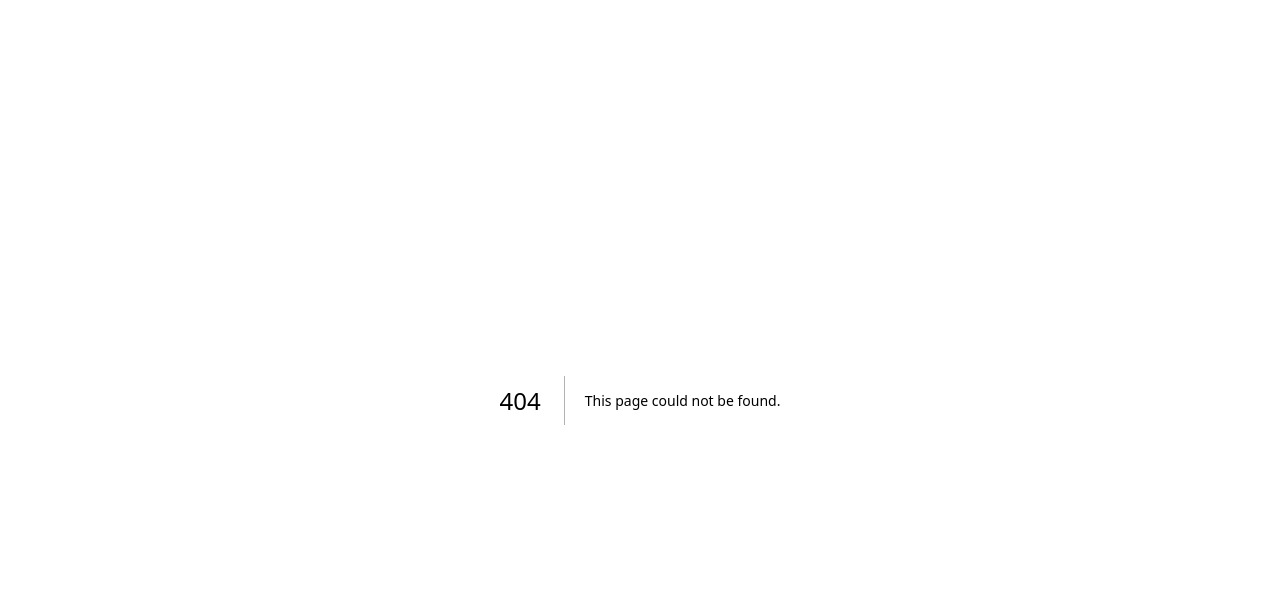
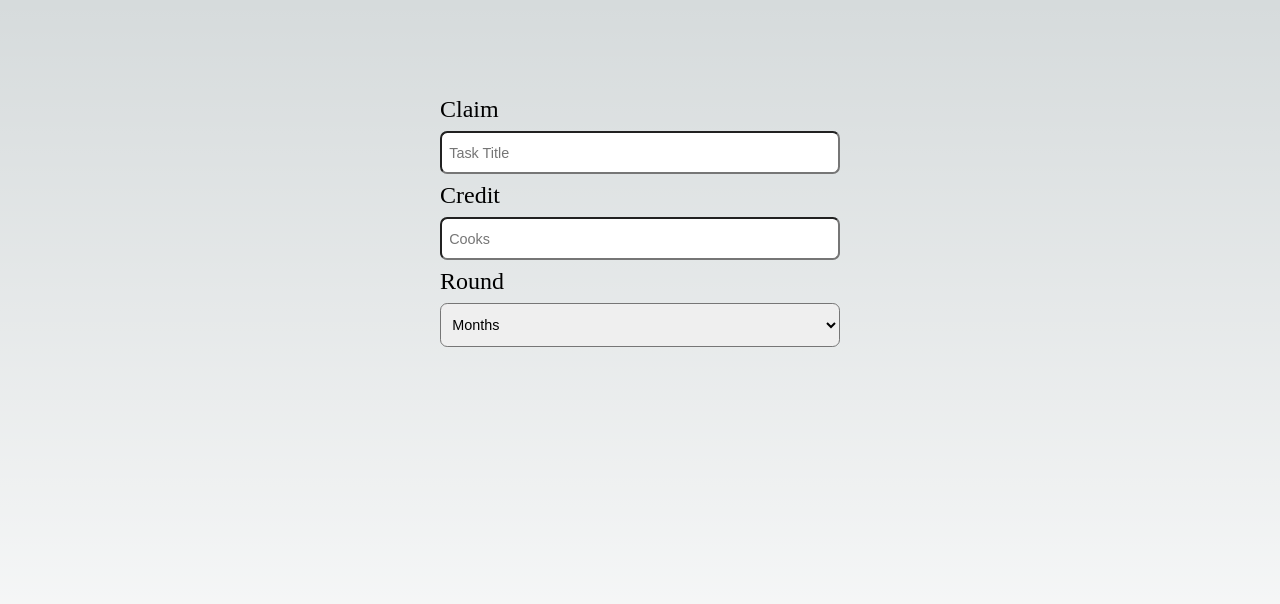
Before and after one commit to Cooperation-org/linked-trust-impact-eval, a Next.js app in the folder task/: page /tasks in a window 1280 px wide. Before the commit this address had no page. Shown: the top 604 px of the page. Built offline with nearby package versions, Linux system fonts and the light colour scheme.

Commit message:
create a page for claims form

```diff
--- /dev/null
+++ b/task/pages/tasks.js
@@ -0,0 +1,55 @@
+import { useState } from "react";
+import { useViewerConnection } from "@self.id/framework";
+import styles from "../styles/Home.module.css";
+
+export default function Tasks(props) {
+
+    const [claim, setClaim] = useState('');
+    const [credit, setCredit] = useState('');
+    const [round, setRound] = useState('');
+
+    return (
+        <main className={styles.claimMain}>
+            <form className={styles.claimForm}>
+                <label for="claim">Claim</label>
+                <input
+                    type="text"
+                    placeholder="Task Title"
+                    name="claim"
+                    value={claim}
+                    onChange={(e) => setClaim(e.target.value)}
+                />
+
+                <label for="credit">Credit</label>
+                <input
+                    type="text"
+                    placeholder="Cooks"
+                    name="credit"
+                    value={credit}
+                    onChange={(e) => setCredit(e.target.value)}
+                />
+
+                <label for="round">Round</label>
+                <select
+                    name="round"
+                    value={round}
+                    onChange={(e) => e.target.value=="months" ? setRound("") : setRound(e.target.value)}
+                >
+                    <option value="months" selected>Months</option>
+                    <option value="january">January</option>
+                    <option value="february">February</option>
+                    <option value="march">March</option>
+                    <option value="april">April</option>
+                    <option value="may">May</option>
+                    <option value="june">June</option>
+                    <option value="july">July</option>
+                    <option value="august">August</option>
+                    <option value="september">September</option>
+                    <option value="october">October</option>
+                    <option value="november">November</option>
+                    <option value="december">December</option>
+                </select>
+            </form>
+        </main>
+    );
+}
--- a/task/styles/Home.module.css
+++ b/task/styles/Home.module.css
@@ -135,6 +135,37 @@
   content: '';
   position: absolute;
   z-index: -1;
+}
+
+.claimMain {
+  display: flex;
+  flex-direction: column;
+  padding-top: 6rem;
+  align-items: center;
+  min-height: 100vh;
+}
+
+.claimForm {
+  display: flex;
+  flex-direction: column;
+  font-size: 1.5em;
+  width: 25rem;
+  max-width: 25rem;
+}
+
+.claimForm input, .claimForm select {
+  min-height: 3em;
+  border-radius: 0.5em;
+  padding: 0.5em;
+  margin-top: 0.5rem;
+  margin-bottom: 0.5rem;
+  font-size: 0.6em;
+}
+
+.contributor {
+  /* font-size: 1.5em; */
+  font-weight: bold;
+  margin-bottom: 1.5rem;
 }
 
 /* Conic Gradient Animation */
```
